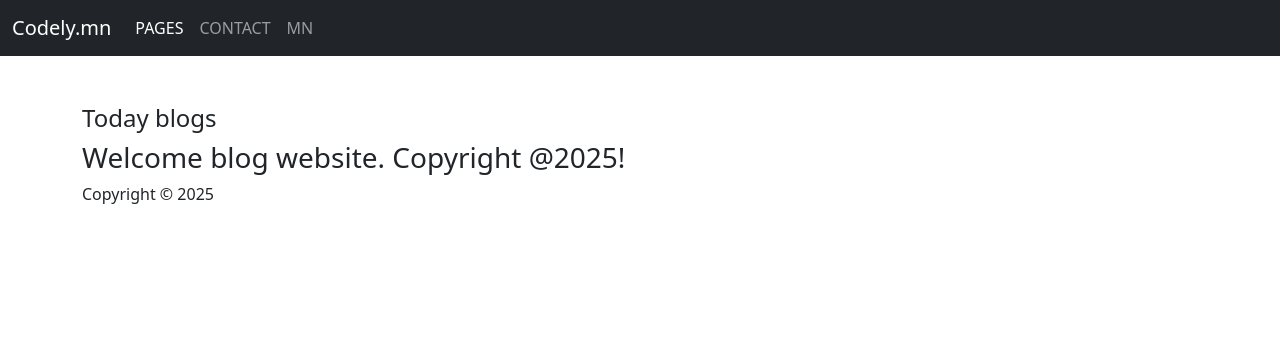
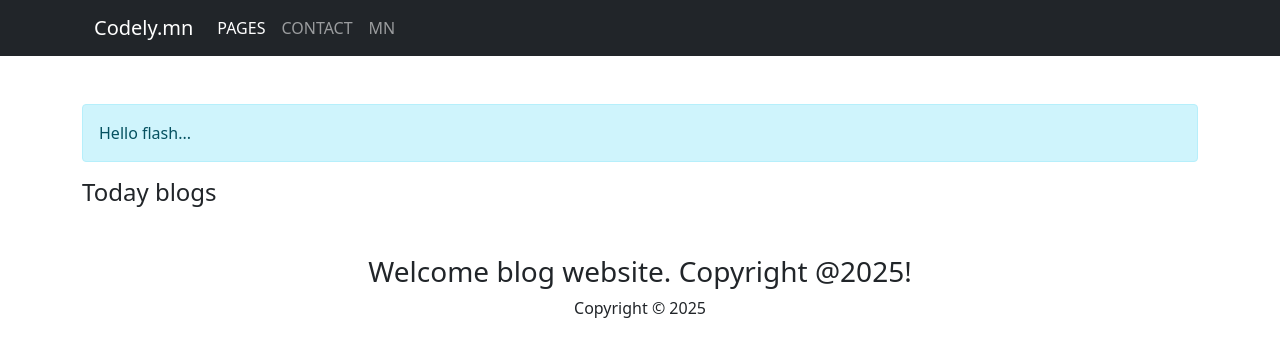
Before and after one commit to Munaa8805/blog, a PHP site: page / in a window 1280 px wide. Shown: the top 357 px of the page. Run offline with PHP 8.4, Linux system fonts and the light colour scheme; the visitor is signed in with stand-in values (Sample User, id 1); data that the repository does not hold is empty; some libraries are stand-ins or nearby versions.

Commit message:
flash message

```diff
--- a/controllers/contact.controller.php
+++ b/controllers/contact.controller.php
@@ -16,6 +16,7 @@ class ContactController extends Controller
         // render all pages from the database
 
 
+        Session::setMessage("Flash message ...");
         // var_dump($webs);
         return (new View([
             'site_title' => Config::get('site_name'),
--- a/controllers/pages.controller.php
+++ b/controllers/pages.controller.php
@@ -14,7 +14,7 @@ class PagesController extends Controller
     public function index()
     {
         // render all pages from the database
-
+        Session::setMessage("Hello flash...");
         $webs = $this->model->getList();
         // var_dump($webs);
         return (new View([
--- a/lib/session.class.php
+++ b/lib/session.class.php
@@ -2,21 +2,22 @@
 
 class Session
 {
-    protected static $flash_message;
+    protected static $message;
 
-    public static function setFlash($message)
+    public static function setMessage($message)
     {
-        self::$flash_message = $message;
+        self::$message = $message;
     }
 
-    public static function hasFlash()
+    public static function hasMessage()
     {
-        return !is_null(self::$flash_message);
+        return !is_null(self::$message);
     }
 
     public static function flash()
     {
-        echo self::$flash_message;
-        self::$flash_message = null;
+        $message = self::$message;
+        self::$message = null;
+        return $message;
     }
 }
--- a/views/default.html
+++ b/views/default.html
@@ -38,53 +38,81 @@ $pathUrl = App::getRouter()->getPathWithLanguage();
   </head>
 
   <body>
-    <header>
-      <nav class="navbar navbar-dark navbar-expand-lg bg-dark">
+    <header class="bg-dark text-white">
+      <section class="container">
+        <nav class="navbar navbar-dark navbar-expand-lg ">
           <div class="container-fluid">
             <a class="navbar-brand" href="/">
               <?=Config::get('site_name')?>
             </a>
-            <button class="navbar-toggler" type="button" data-bs-toggle="collapse"
-                data-bs-target="#navbarSupportedContent" aria-controls="navbarSupportedContent"
-                aria-expanded="false" aria-label="Toggle navigation">
+            <button
+              class="navbar-toggler"
+              type="button"
+              data-bs-toggle="collapse"
+              data-bs-target="#navbarSupportedContent"
+              aria-controls="navbarSupportedContent"
+              aria-expanded="false"
+              aria-label="Toggle navigation"
+            >
               <span class="navbar-toggler-icon"></span>
             </button>
             <div class="collapse navbar-collapse" id="navbarSupportedContent">
               <ul class="navbar-nav me-auto mb-2 mb-lg-0">
                 <li class="nav-item">
-                        <a class="nav-link <?php if(App::getRouter()->getController()=='pages') echo 'active'; ?>"
-                            aria-current="page" href="/<?=App::getRouter()->getLanguage()?>/pages">
+                  <a
+                    class="nav-link <?php if(App::getRouter()->getController()=='pages') echo 'active'; ?>"
+                    aria-current="page"
+                    href="/<?=App::getRouter()->getLanguage()?>/pages"
+                  >
                     <?=__('default.menu_pages')?>
                   </a>
                 </li>
                 <li class="nav-item">
-                        <a class="nav-link <?php if(App::getRouter()->getController()=='contact') echo 'active'; ?>"
-                            aria-current="page" href="/<?=App::getRouter()->getLanguage()?>/contact">
+                  <a
+                    class="nav-link <?php if(App::getRouter()->getController()=='contact') echo 'active'; ?>"
+                    aria-current="page"
+                    href="/<?=App::getRouter()->getLanguage()?>/contact"
+                  >
                     <?=__('default.menu_contact')?>
                   </a>
                 </li>
                 <li class="nav-item">
                   <?php if($lan == 'en'):?>
-                      <a class="nav-link" aria-current="page"  href="/mn/<?php echo $pathUrl ?>">MN</a>
+                  <a
+                    class="nav-link"
+                    aria-current="page"
+                    href="/mn/<?php echo $pathUrl ?>"
+                    >MN</a
+                  >
                   <?php else: ?>
-                      <a class="nav-link" aria-current="page"  href="/en/<?php echo $pathUrl ?>">EN</a>
+                  <a
+                    class="nav-link"
+                    aria-current="page"
+                    href="/en/<?php echo $pathUrl ?>"
+                    >EN</a
+                  >
                   <?php endif ?>
                 </li>
-
               </ul>
             </div>
           </div>
         </nav>
+      </section>
     </header>
     <!-- <h3>default.html ==>
         <?=__('default.header')?>
     </h3> -->
 
     <main class="container mt-5">
+      <?php if(Session::hasMessage()): ?>
+      <div class="alert alert-info" role="alert">
+        <?= Session::flash();?>
+      </div>
+      <?php endif ?>
       <?=$data['site_html_content']?>
     </main>
 
-    <footer class="container footer">
+    <footer class="container footer text-center mt-5">
       <h3>
         <?=__('default.footer')?>
       </h3>
--- a/www/index.php
+++ b/www/index.php
@@ -21,5 +21,6 @@ require_once ROOT . DS . 'lib' . DS . 'init.php';
 $router = new Router($_SERVER['REQUEST_URI']);
 
 
+
 $app = new App();
 $app->run($_SERVER['REQUEST_URI']);
```
Lines whose indentation alone changed are shown as unchanged.
